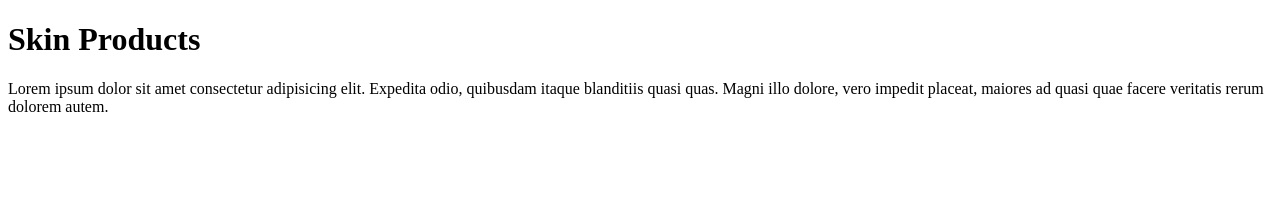
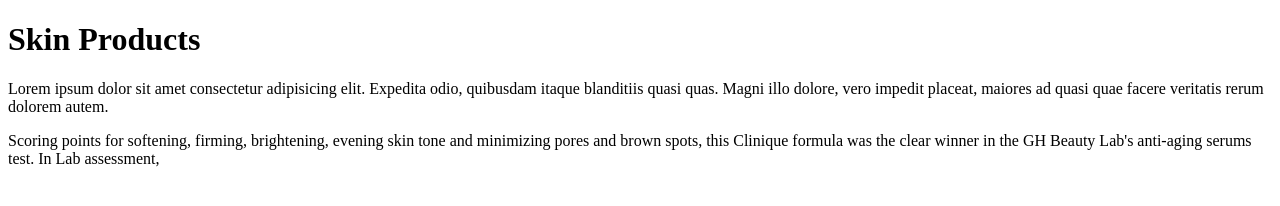
Before and after one commit to Nameyray/Example-Skin-IO, a plain HTML site: page index.html in a window 1280 px wide. Drawn offline with Linux system fonts and the light colour scheme.

Commit message:
description

```diff
--- a/index.html
+++ b/index.html
@@ -4,10 +4,12 @@
     <meta charset="UTF-8">
     <meta http-equiv="X-UA-Compatible" content="IE=edge">
     <meta name="viewport" content="width=device-width, initial-scale=1.0">
-    <title>Document</title>
+    <title>Skin care products</title>
 </head>
 <body>
     <h1>Skin Products</h1>
     <p>Lorem ipsum dolor sit amet consectetur adipisicing elit. Expedita odio, quibusdam itaque blanditiis quasi quas. Magni illo dolore, vero impedit placeat, maiores ad quasi quae facere veritatis rerum dolorem autem.</p>
+<p>Scoring points for softening, firming, brightening, evening skin tone and minimizing pores and brown spots, this Clinique formula was the clear winner in the GH Beauty Lab's anti-aging serums test. In Lab assessment,</p>
+
 </body>
 </html>
```
